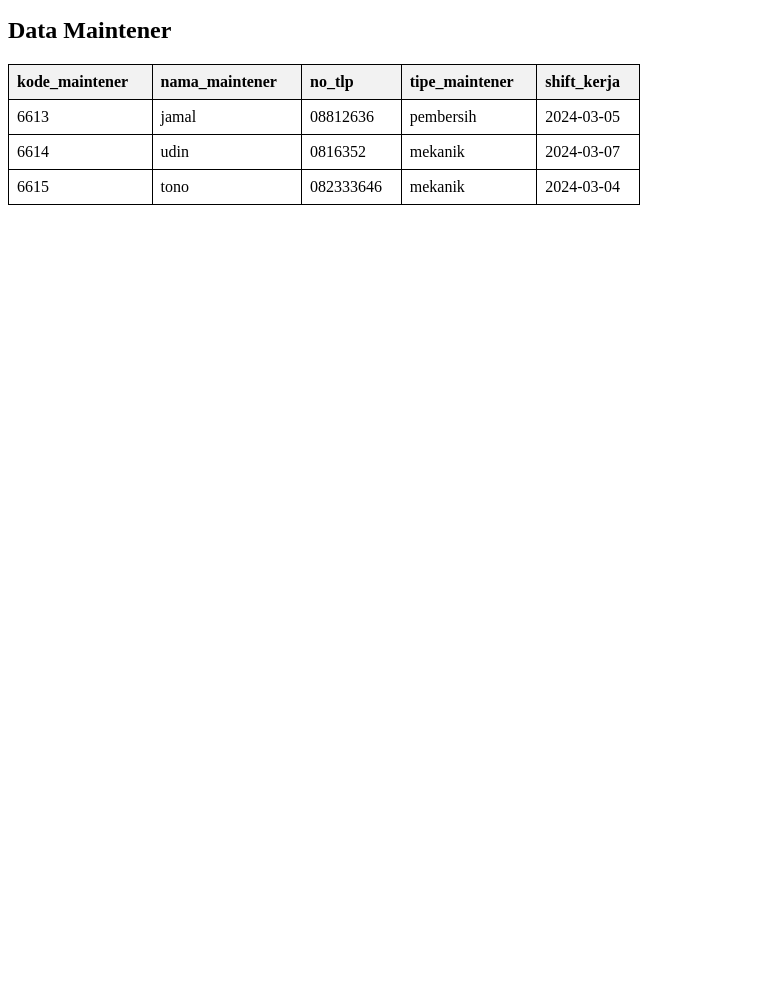
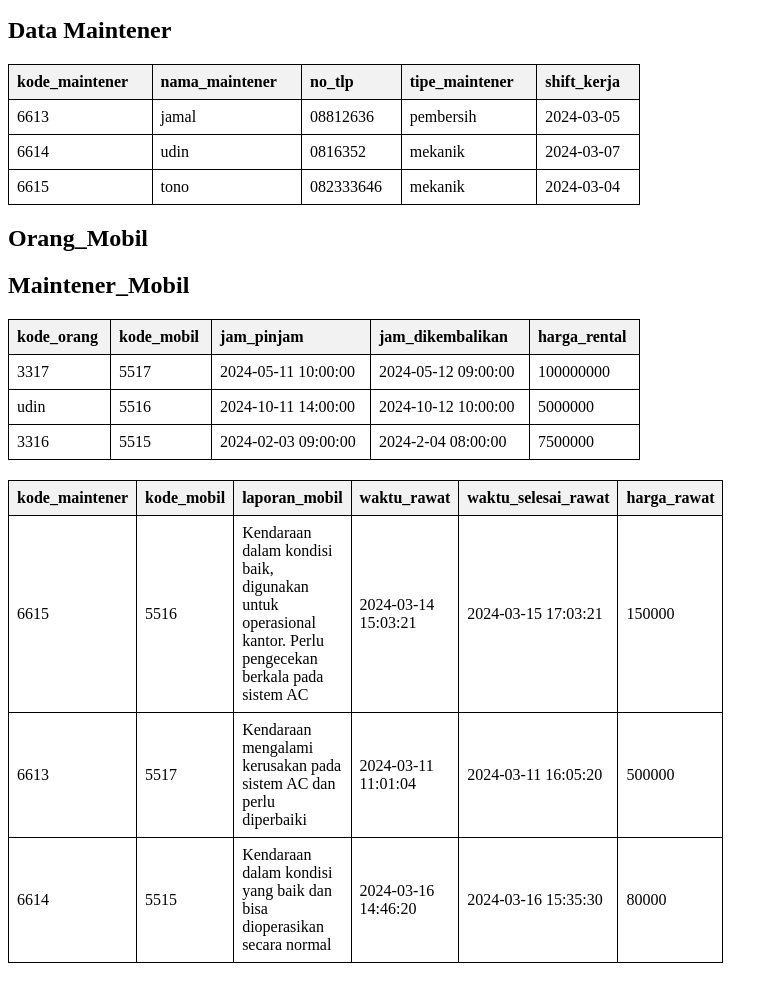
Before and after one commit to ReubenChrist/table-ben.github.io, a plain HTML site: page index.html in a window 1280 px wide. Shown: the part 533-1516 px from the top of the page, without its empty margins (0-778 px from the left). Before the commit the page ends 800 px from the top, so only its background shows below. Drawn offline with Linux system fonts and the light colour scheme.

Commit message:
Update index.html

```diff
--- a/index.html
+++ b/index.html
@@ -132,9 +132,86 @@
     <td>082333646</td>
     <td>mekanik</td>
     <td>2024-03-04</td>
+         </tr>
+        </tbody>
+    </table>
+</body>
+    <h2>Orang_Mobil</h2>
+    <table>
+        <thead>
+            <tr>
+                <th>kode_orang</th>
+    <th>kode_mobil</th>
+    <th>jam_pinjam</th>
+    <th>jam_dikembalikan</th>
+    <th>harga_rental</th>
+            </tr>
+ </thead>
+        <tbody>
+ <tr>
+                <td>3317</td>
+    <td>5517</td>
+    <td>2024-05-11 10:00:00</td>
+    <td>2024-05-12  09:00:00</td>
+    <td>100000000</td>
+
+            </tr>
+            <tr>
+                <td>udin</td>
+    <td>5516</td>
+    <td>2024-10-11 14:00:00</td>
+    <td>2024-10-12 10:00:00</td>
+    <td>5000000</td>
+
+            </tr>
+            <tr>
+                <td>3316</td>
+    <td>5515</td>
+    <td>2024-02-03 09:00:00</td>
+    <td>2024-2-04 08:00:00</td>
+    <td>7500000</td>
+
+            </tr>
+        </tbody>
+<h2>Maintener_Mobil</h2>
+    <table>
+        <thead>
+            <tr>
+                <th>kode_maintener</th>
+    <th>kode_mobil</th>
+    <th>laporan_mobil</th>
+    <th>waktu_rawat</th>
+    <th>waktu_selesai_rawat</th>
+    <th>harga_rawat</th>
+            </tr>
+ </thead>
+        <tbody>
+ <tr>
+                <td>6615</td>
+    <td>5516</td>
+    <td>Kendaraan dalam kondisi baik, digunakan untuk operasional kantor. Perlu pengecekan berkala pada sistem AC</td>
+    <td>2024-03-14 15:03:21</td>
+    <td>2024-03-15 17:03:21</td>
+    <td>150000</td>
+
+            </tr>
+            <tr>
+                <td>6613</td>
+    <td>5517</td>
+    <td>Kendaraan mengalami kerusakan pada sistem AC dan perlu diperbaiki</td>
+    <td>2024-03-11 11:01:04</td>
+    <td>2024-03-11 16:05:20</td>
+    <td>500000</td>
+            </tr>
+            <tr>
+                 <td>6614</td>
+    <td>5515</td>
+    <td>Kendaraan dalam kondisi yang baik dan bisa dioperasikan secara normal</td>
+    <td>2024-03-16 14:46:20</td>
+    <td>2024-03-16 15:35:30</td>
+    <td>80000</td>
 
             </tr>
         </tbody>
 
-    </table>
 </html>
```
